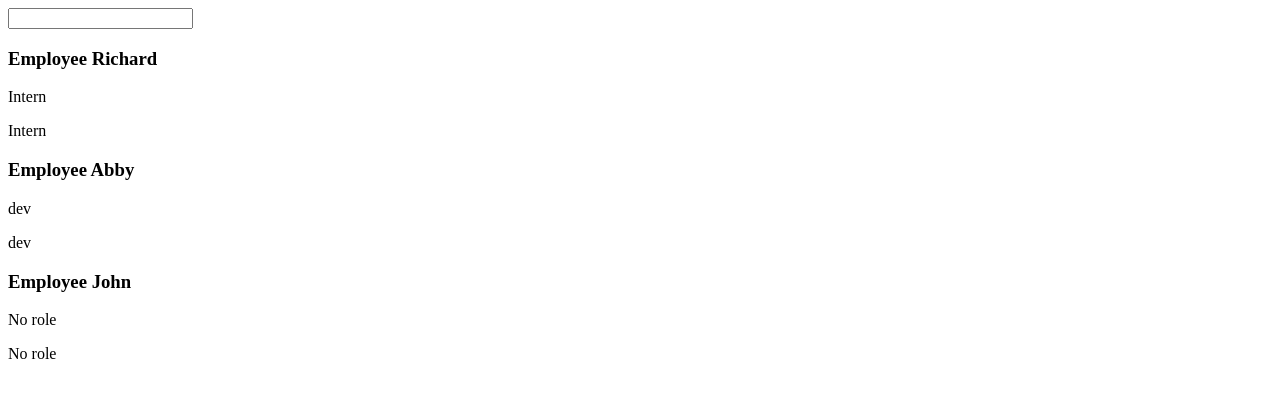
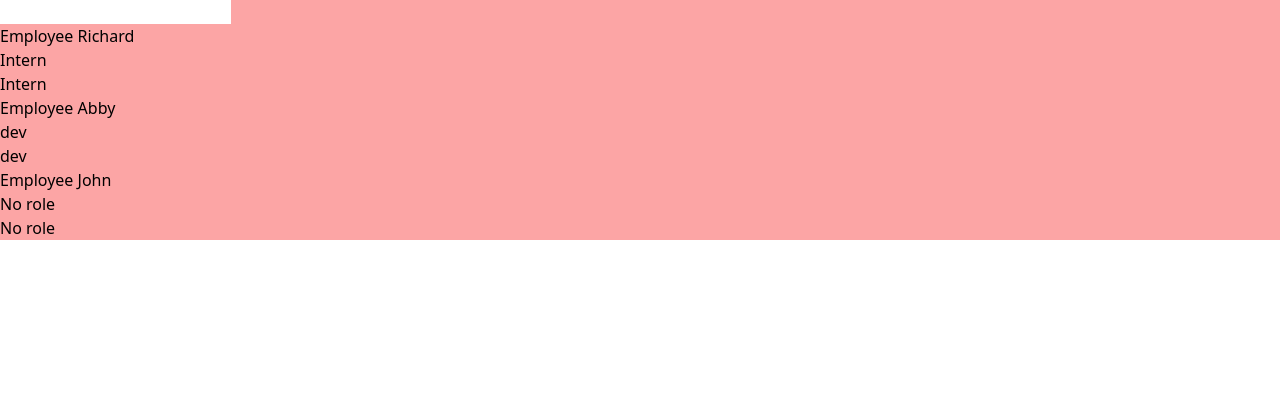
Before and after one commit to richardyhayashi/react-js-full-course-caleb-curry, a React (Create React App) app in the folder src/: page / in a window 1280 px wide. Shown: the top 398 px of the page. Built offline with nearby package versions, Linux system fonts and the light colour scheme.

Commit message:
Finished Chapter #7.

```diff
--- a/src/package.json
+++ b/src/package.json
@@ -34,5 +34,10 @@
       "last 1 firefox version",
       "last 1 safari version"
     ]
+  },
+  "devDependencies": {
+    "autoprefixer": "^10.4.20",
+    "postcss": "^8.4.49",
+    "tailwindcss": "^3.4.15"
   }
 }
--- /dev/null
+++ b/src/postcss.config.js
@@ -0,0 +1,6 @@
+module.exports = {
+  plugins: {
+    tailwindcss: {},
+    autoprefixer: {},
+  },
+}
--- a/src/src/App.js
+++ b/src/src/App.js
@@ -1,13 +1,13 @@
 import React from 'react';
 import Employee from './components/Employee';
-import './App.css';
+import './index.css';
 
 function App() {
   const [role, setRole] = React.useState('dev');
   const showEmplpoyees = true;
 
   return (
-    <div className="App">
+    <div className="App bg-red-300">
       {showEmplpoyees ? (
         <>
           <input
--- /dev/null
+++ b/src/src/index.css
@@ -0,0 +1,3 @@
+@tailwind base;
+@tailwind components;
+@tailwind utilities;
--- /dev/null
+++ b/src/tailwind.config.js
@@ -0,0 +1,8 @@
+/** @type {import('tailwindcss').Config} */
+module.exports = {
+  content: ['./src/**/*.{js,jsx,ts,tsx}'],
+  theme: {
+    extend: {},
+  },
+  plugins: [],
+};
```
Also changed, not shown: src/src/App.css (deleted), 2 other files (tests, documents, lock files or other folders).
